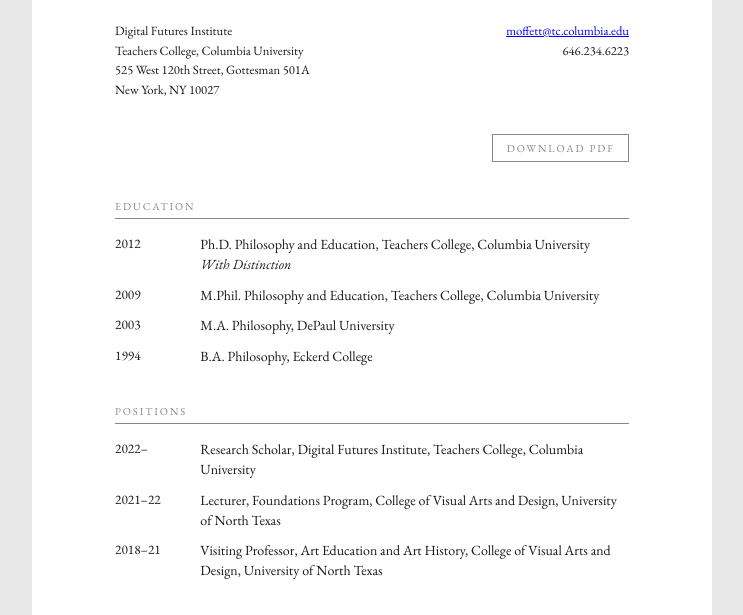
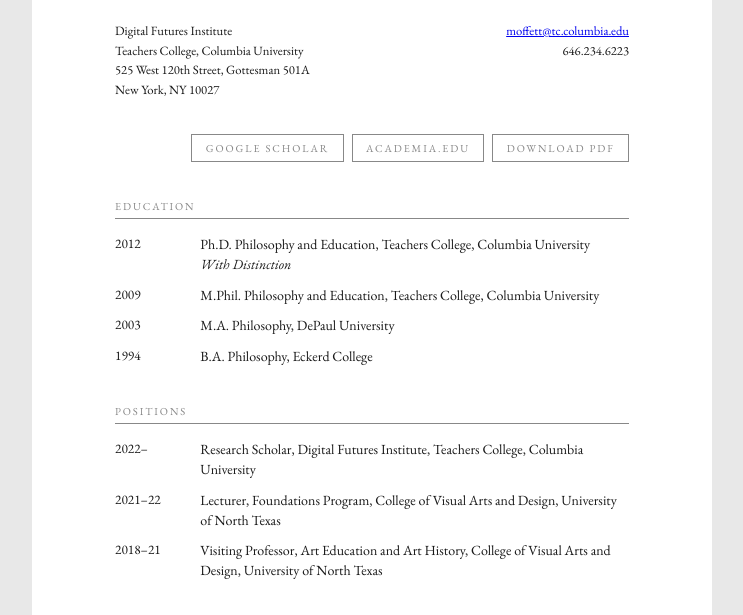
Before and after one commit to chrismoffett/cv, a plain HTML site: page CV_Moffett.html in a window 1280 px wide. Shown: the part 176-791 px from the top of the page, without its empty margins (268-1011 px from the left). Drawn offline with Linux system fonts and the light colour scheme.

Commit message:
Add Google Scholar and Academia.edu links beside the PDF button
The CV page's PDF button row now also links the Google Scholar and
Academia.edu profiles, in the same outlined style. The links come off
the chrismoffett.com footer so the homepage does not over-represent
academia; the CV is where they belong. URLs from the Notion "Public
profiles" page.

The row is now a right-aligned flex row that wraps on narrow screens.
index.html and CV_Moffett.html are rebuilt here so the change shows
without waiting for the next cv_content.yaml edit (scheduled builds
skip when the yaml is unchanged); they differ from the previous build
only in the button row.

Co-Authored-By: Claude Opus 5.5 <noreply@anthropic.com>

```diff
--- a/CV_Moffett.html
+++ b/CV_Moffett.html
@@ -93,9 +93,11 @@ body {
 .cv-ref-name { font-weight: 600; }
 .cv-distinction { font-style: italic; display: block; line-height: 1.42; }
 .cv-pdf-button {
-    display: block;
+    display: flex;
+    flex-wrap: wrap;
+    justify-content: flex-end;
+    gap: 6pt;
     margin: 0 0 28pt;
-    text-align: right;
 }
 .cv-pdf-button a {
     display: inline-block;
@@ -127,7 +129,7 @@ body {
         <p>646.234.6223</p>
     </div>
 </div>
-<div class="cv-pdf-button"><a href="CV_Moffett_public.pdf" download>Download PDF</a></div>
+<div class="cv-pdf-button"><a href="https://scholar.google.com/citations?user=Jp4s57oAAAAJ">Google Scholar</a><a href="https://tc.academia.edu/CMoffett">Academia.edu</a><a href="CV_Moffett_public.pdf" download>Download PDF</a></div>
 
 <p class="cv-section-head">Education</p>
 <div class="cv-entry"><span class="cv-entry-year">2012</span><span class="cv-entry-content">Ph.D. Philosophy and Education, Teachers College, Columbia University <br><span class="cv-distinction">With Distinction</span></span></div>
```
Also changed, not shown: index.html (+5 -3 lines), 1 other file.
